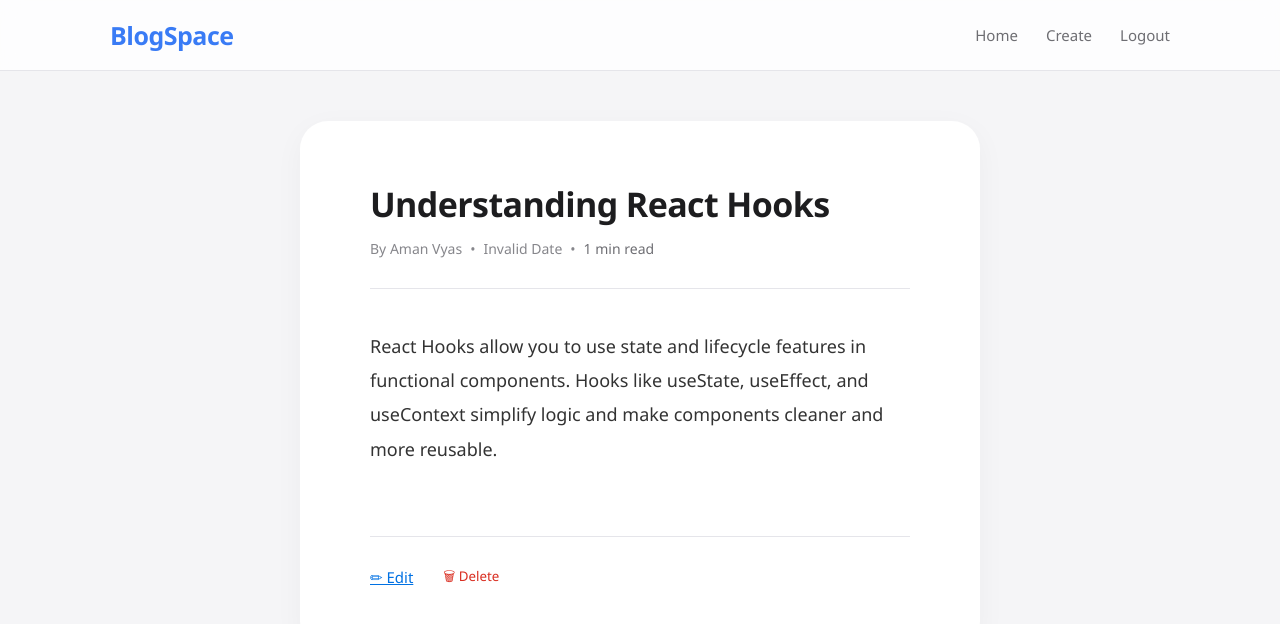
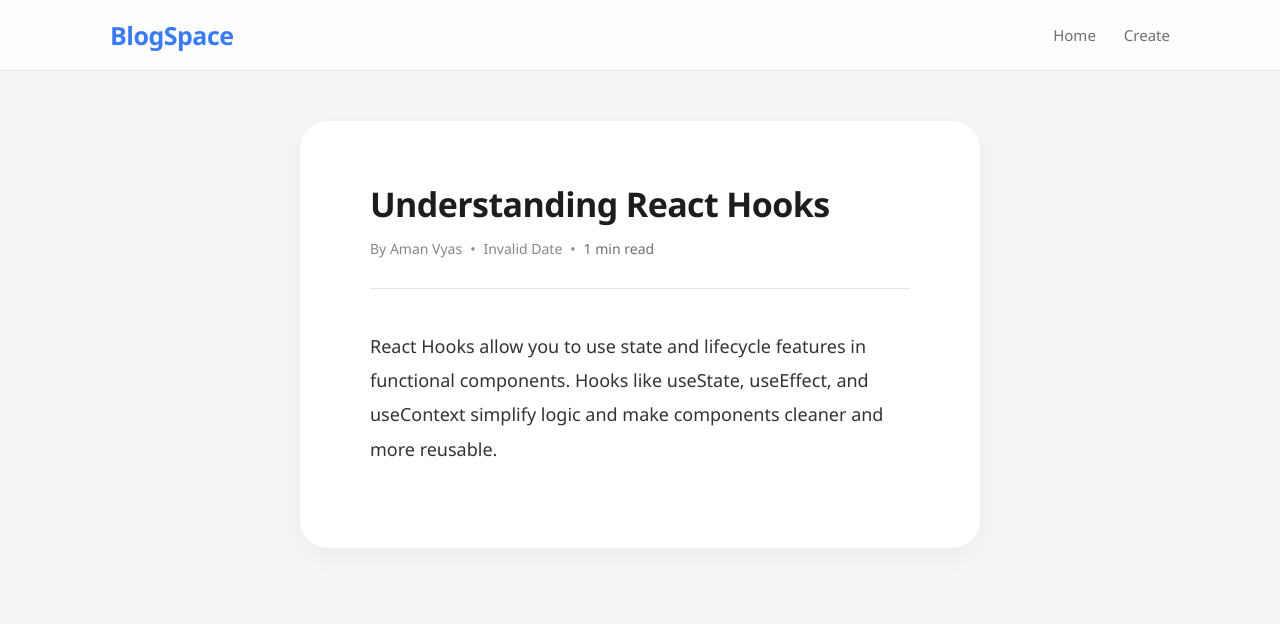
Before and after one commit to vyasaman26/25blog-app, a React (Vite) app: page /blog/1 in a window 1280 px wide. Shown: the top 624 px of the page. Built offline with nearby package versions, Linux system fonts and the light colour scheme.

Commit message:
logout button added,edit and delete button will be gone when logged out

```diff
--- a/src/components/Navbar.jsx
+++ b/src/components/Navbar.jsx
@@ -1,10 +1,15 @@
 import React, { useContext } from "react";
-import { NavLink } from "react-router-dom";
-import '../style/Navbar.css'
+import { NavLink, replace, useNavigate } from "react-router-dom";
+import "../style/Navbar.css";
 import { AuthContext } from "../context/AuthContext";
 
 const Navbar = () => {
-  const {logout}=useContext(AuthContext)
+  const { logout, token } = useContext(AuthContext);
+  const navigate = useNavigate();
+  const handleLogout = () => {
+    logout();
+    navigate("/login", { replace: true });
+  };
   return (
     <nav className="navbar">
       <div className="nav-container">
@@ -18,7 +23,11 @@ const Navbar = () => {
           <NavLink to="/create" className="nav-link">
             Create
           </NavLink>
-      <p className="nav-link" onClick={logout}>Logout</p>
+          {token && (
+            <button className="nav-link logout-btn" onClick={handleLogout}>
+              Logout
+            </button>
+          )}
         </div>
       </div>
     </nav>
--- a/src/pages/BlogDetails.jsx
+++ b/src/pages/BlogDetails.jsx
@@ -2,25 +2,24 @@ import React from "react";
 import { useContext } from "react";
 import { BlogContext } from "../context/BlogContext";
 import { Link, useNavigate, useParams } from "react-router-dom";
-import "../style/BlogDetails.css"
+import "../style/BlogDetails.css";
+import { AuthContext } from "../context/AuthContext";
 
 const BlogDetails = () => {
-  const Navigate=useNavigate()
+  const Navigate = useNavigate();
   const { id } = useParams();
-  const { blogs,setBlogs } = useContext(BlogContext);
-  const blog=blogs.find((b)=>b.id===Number(id))
+  const { blogs, setBlogs } = useContext(BlogContext);
+  const blog = blogs.find((b) => b.id === Number(id));
+  const { token } = useContext(AuthContext);
 
-  const handleDelete=()=>{
-    const filteredBlog=blogs.filter(
-      (b)=>b.id!==Number(id)
-    )
-    setBlogs(filteredBlog)
-    Navigate("/")
-  }
+  const handleDelete = () => {
+    const filteredBlog = blogs.filter((b) => b.id !== Number(id));
+    setBlogs(filteredBlog);
+    Navigate("/");
+  };
   return (
     <div className="details-wrapper">
       <div className="details-card">
-
         <div className="details-header">
           <h1 className="details-title">{blog.title}</h1>
 
@@ -40,7 +39,7 @@ const BlogDetails = () => {
         <div className="details-body">
           <p>{blog.content}</p>
         </div>
-
+        {token && (
           <div className="details-actions">
             <Link to={`/edit/${blog.id}`} className="btn-edit">
               ✏ Edit
@@ -50,10 +49,9 @@ const BlogDetails = () => {
               🗑 Delete
             </button>
           </div>
-
+        )}
       </div>
     </div>
-
   );
 };
 
--- a/src/style/Navbar.css
+++ b/src/style/Navbar.css
@@ -43,3 +43,8 @@
   color: #0071e3;
   font-weight: 500;
 }
+.logout-btn {
+  background: none;
+  border: none;
+  cursor: pointer;
+}
```
Lines whose indentation alone changed are shown as unchanged.
